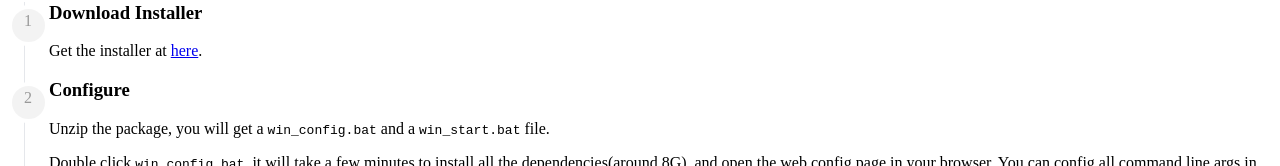
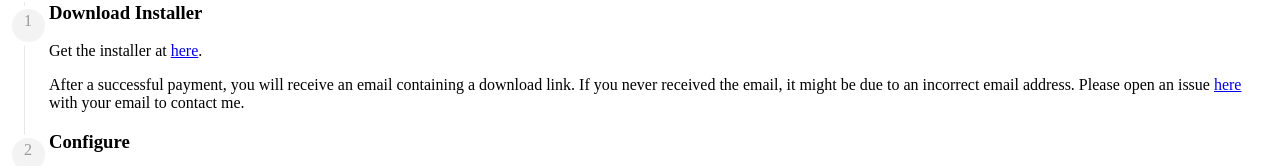
Before and after one commit to Sanster/lama-cleaner-docs, a Next.js app: page /install/windows_1click_installer in a window 1280 px wide. Shown: the part 209-375 px from the top of the page. Built offline with nearby package versions, Linux system fonts and the light colour scheme.

Commit message:
Update windows_1click_installer.mdx

```diff
--- a/pages/install/windows_1click_installer.mdx
+++ b/pages/install/windows_1click_installer.mdx
@@ -15,6 +15,9 @@ You can always install Lama Cleaner for free through pip or docker, or purchase
 ### Download Installer
 
 Get the installer at [here](https://panicbyte.lemonsqueezy.com/checkout/buy/add85395-546d-481e-a8c4-777a0da999bb).
+
+After a successful payment, you will receive an email containing a download link.
+If you never received the email, it might be due to an incorrect email address. Please open an issue [here](https://github.com/Sanster/lama-cleaner-docs/issues) with your email to contact me.
 
 ### Configure
 
```
